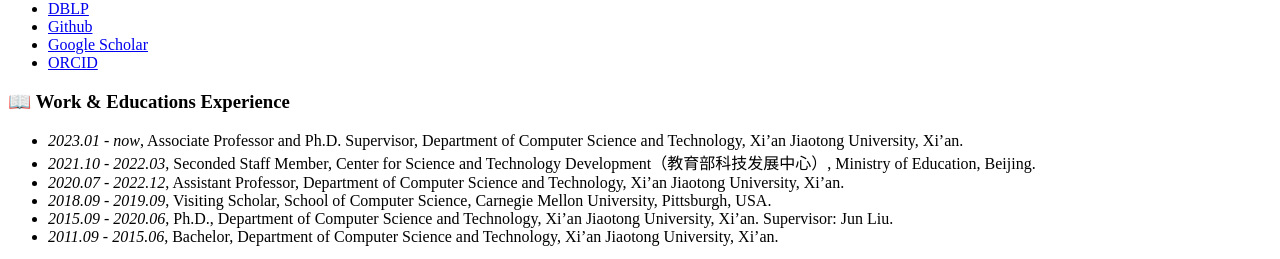
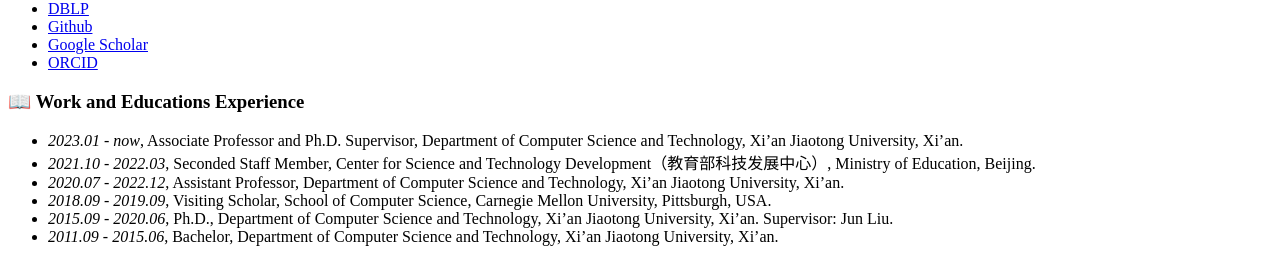
Before and after one commit to zhang-lingling/zhang-lingling.github.io, a Jekyll site: the page built from _pages/includes/educations.md, in a window 1280 px wide. Shown: the part 640-899 px from the top of the page. Built offline with Jekyll 4.4.1, drawn with Linux system fonts in a browser that asks for light colours; our own code applies the rules of GitHub Pages for plain Markdown files.

Commit message:
Update educations.md

```diff
--- a/_pages/includes/educations.md
+++ b/_pages/includes/educations.md
@@ -1,4 +1,4 @@
-# 📖 Work & Educations Experience
+# 📖 Work and Educations Experience
 - *2023.01 - now*, Associate Professor and Ph.D. Supervisor, Department of Computer Science and Technology, Xi’an Jiaotong University, Xi’an.
 - *2021.10 - 2022.03*, Seconded Staff Member, Center for Science and Technology Development（教育部科技发展中心）, Ministry of Education, Beijing.
 - *2020.07 - 2022.12*, Assistant Professor, Department of Computer Science and Technology, Xi’an Jiaotong University, Xi’an.
```
